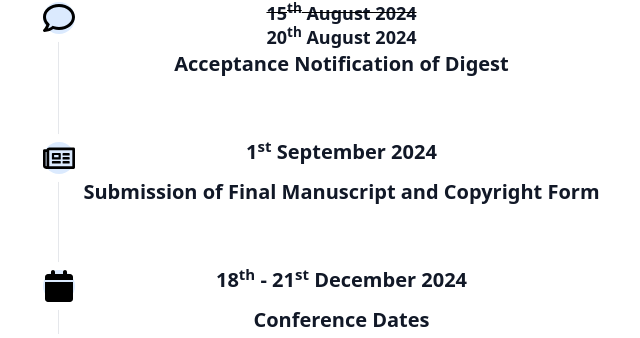
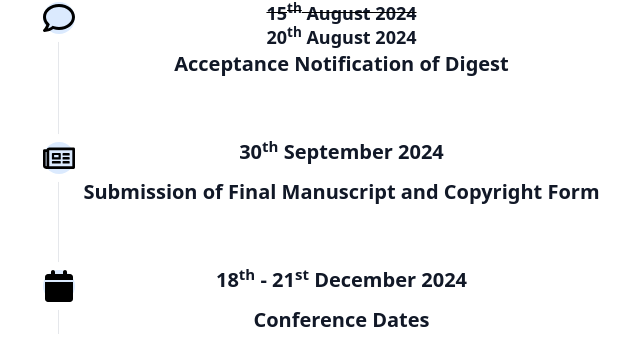
Before and after one commit to anirudhprabhakaran3/pedes-website, a Django app: template web/templates/pages/important_dates.html in a window 1280 px wide. Shown: the part 714-1052 px from the top of the page, without its empty margins (319-959 px from the left). Run offline with Django 4.2, Linux system fonts and the light colour scheme; the template is opened without the code that fills it, so the values that code supplies are empty; some libraries are stand-ins or nearby versions.

Commit message:
made chnages

```diff
--- a/web/templates/pages/important_dates.html
+++ b/web/templates/pages/important_dates.html
@@ -57,7 +57,7 @@ Important Dates
                 <span class="absolute flex items-center justify-center w-8 h-8 bg-blue-100 rounded-full -left-4 ring-8 ring-white ">
                     <svg aria-hidden="true" class="e-font-icon-svg e-far-newspaper" viewBox="0 0 576 512" xmlns="http://www.w3.org/2000/svg"><path d="M552 64H112c-20.858 0-38.643 13.377-45.248 32H24c-13.255 0-24 10.745-24 24v272c0 30.928 25.072 56 56 56h496c13.255 0 24-10.745 24-24V88c0-13.255-10.745-24-24-24zM48 392V144h16v248c0 4.411-3.589 8-8 8s-8-3.589-8-8zm480 8H111.422c.374-2.614.578-5.283.578-8V112h416v288zM172 280h136c6.627 0 12-5.373 12-12v-96c0-6.627-5.373-12-12-12H172c-6.627 0-12 5.373-12 12v96c0 6.627 5.373 12 12 12zm28-80h80v40h-80v-40zm-40 140v-24c0-6.627 5.373-12 12-12h136c6.627 0 12 5.373 12 12v24c0 6.627-5.373 12-12 12H172c-6.627 0-12-5.373-12-12zm192 0v-24c0-6.627 5.373-12 12-12h104c6.627 0 12 5.373 12 12v24c0 6.627-5.373 12-12 12H364c-6.627 0-12-5.373-12-12zm0-144v-24c0-6.627 5.373-12 12-12h104c6.627 0 12 5.373 12 12v24c0 6.627-5.373 12-12 12H364c-6.627 0-12-5.373-12-12zm0 72v-24c0-6.627 5.373-12 12-12h104c6.627 0 12 5.373 12 12v24c0 6.627-5.373 12-12 12H364c-6.627 0-12-5.373-12-12z"></path></svg>
                 </span>
-                <time class="block mb-4 text-xl font-bold leading-none text-gray-900 ">1<sup>st</sup> September 2024</time>
+                <time class="block mb-4 text-xl font-bold leading-none text-gray-900 ">30<sup>th</sup> September 2024</time>
                 <h2 class="mb-4 text-xl font-semibold text-gray-900 dark:text-black">Submission of Final Manuscript and
                     Copyright Form</h2>
             </li>
```
